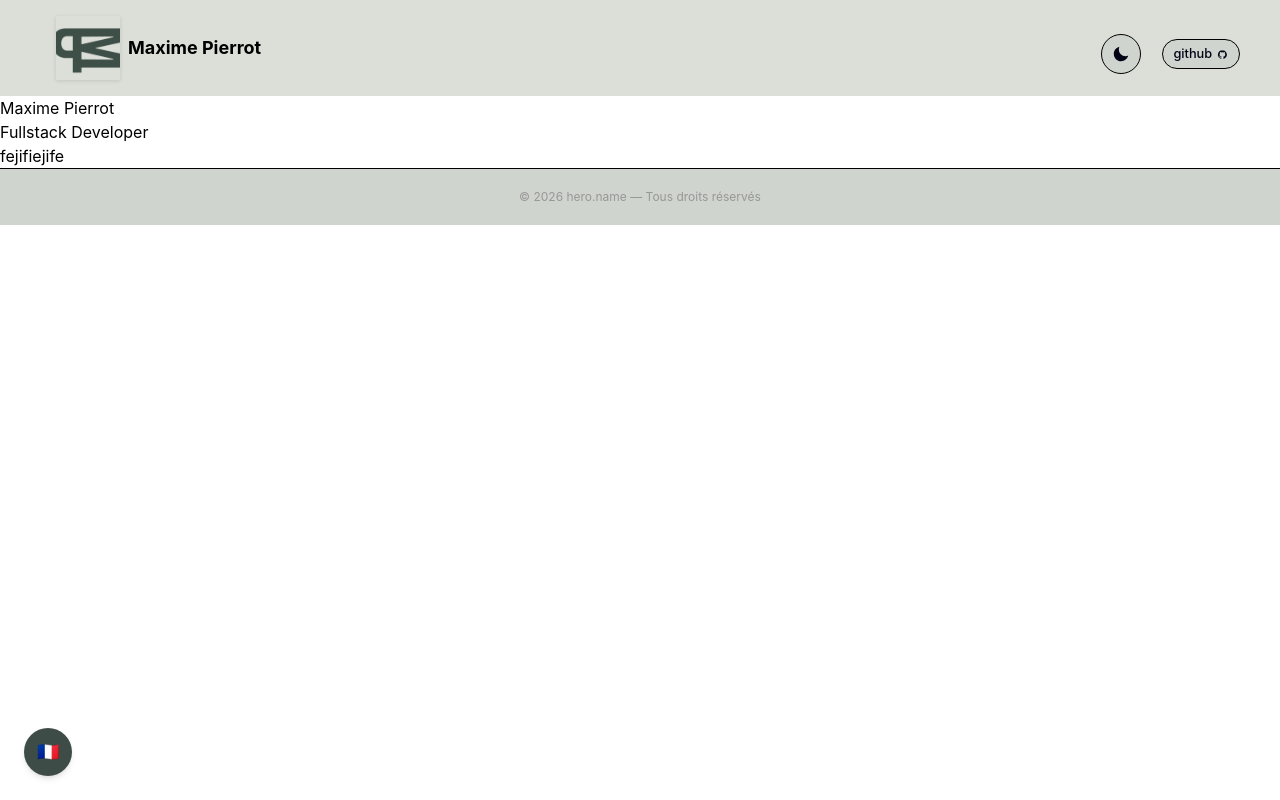
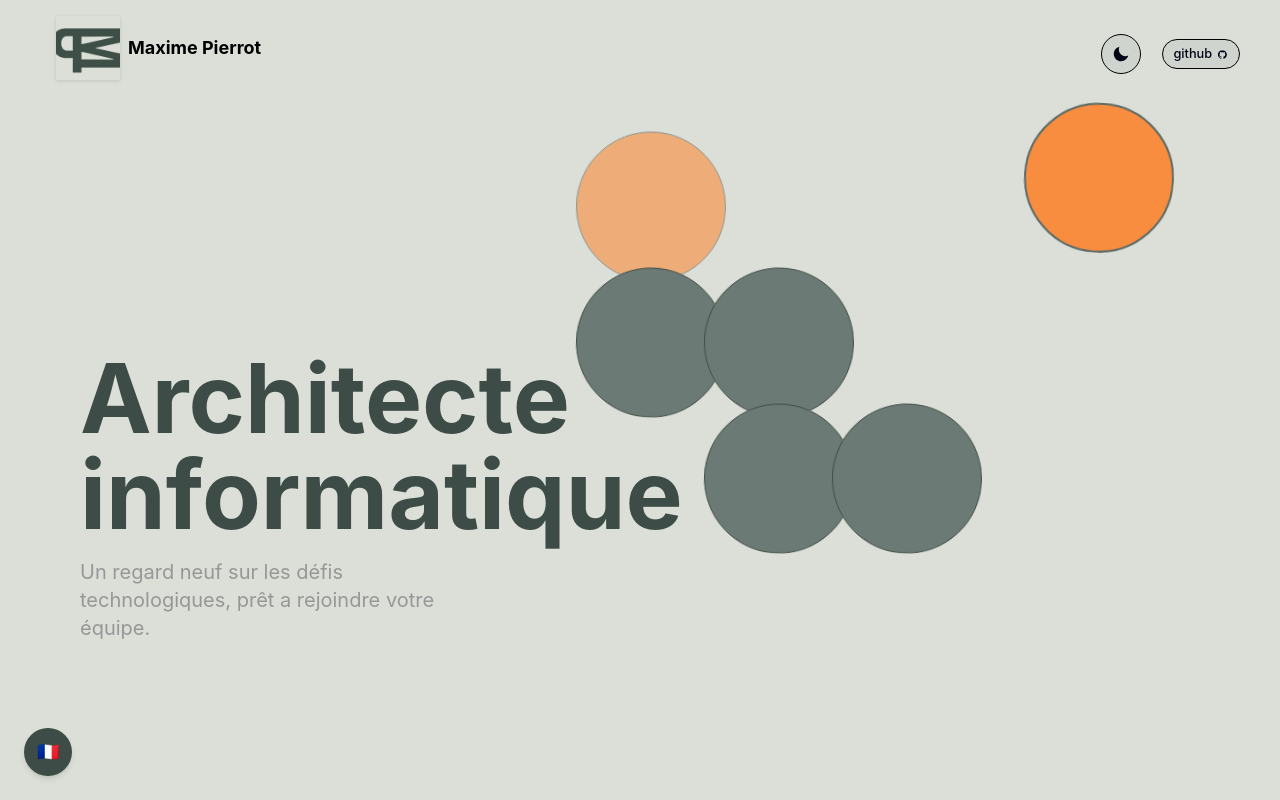
Before and after one commit to MaximePirt/Portfolio, a React (Vite) app in the folder front/: page /contact in a window 1280 px wide. Shown: the top 800 px of the page. Built offline with nearby package versions, Linux system fonts and the light colour scheme.

Commit message:
feat: HeroSection with catchphrase and animation
add motion package
modify i18n translation, add category profile instead of using hero

```diff
--- a/front/package.json
+++ b/front/package.json
@@ -11,6 +11,7 @@
   },
   "dependencies": {
     "i18next": "^25.10.10",
+    "motion": "^12.38.0",
     "react": "^19.2.4",
     "react-dom": "^19.2.4",
     "react-i18next": "^16.6.6",
--- a/front/src/App.jsx
+++ b/front/src/App.jsx
@@ -6,12 +6,14 @@ import Home from './pages/Home'
 import Contact from './pages/Contact'
 import Infos from './pages/Infos'
 import LanguageSwitcher from './components/ui/LanguageSwitcher'
+import HeroSection from './components/ui/HeroSection'
 
 function App() {
   return (
     <BrowserRouter>
       <Header />
       <LanguageSwitcher />
+        <HeroSection />
       <Routes>
         <Route path="/" element={<Home />} />
         <Route path="/contact" element={<Contact />} />
--- a/front/src/components/layout/Header.jsx
+++ b/front/src/components/layout/Header.jsx
@@ -29,7 +29,7 @@ function Header() {
 				style={{ boxShadow: 'var(--shadow-btn)' }}>
 				<img src="/logo.png" alt="Logo" className="w-full h-full object-cover" />
 			</Link>
-			<p className="text-sm md:text-lg font-bold truncate  whitespace-nowrap">{t('hero.title')}</p>
+			<p className="text-sm md:text-lg font-bold truncate  whitespace-nowrap">{t('profile.name')}</p>
 		</div>
 
 	</div>
--- /dev/null
+++ b/front/src/components/ui/HeroSection.jsx
@@ -0,0 +1,226 @@
+import { motion, useMotionValue, useSpring } from 'motion/react'
+import { useRef, useEffect } from 'react'
+import { useTranslation } from 'react-i18next'
+
+
+
+const SHAPES = [
+	{
+		id: 1,
+		x: 80,
+		y: 2,
+		size: 150,
+		rotate: 0,
+		delay: 0,
+		bg: 'var(--accent)',
+		border: '2px solid var(--primary)',
+		opacity: 0.8,
+		radius: '100%',
+		clipPath: 'none',
+		floatY: 10,
+		floatRotate: 4,
+		repelRadius: 180,
+		repelForce: 70,
+	},
+	{
+		id: 2,
+		x: 45,
+		y: 5,
+		size: 150,
+		rotate: 0,
+		delay: 0.4,
+		bg: 'var(--accent)',
+		border: '1px solid var(--primary)',
+		opacity: 0.5,
+		radius: '100%',
+		clipPath: 'none',
+		floatY: 16,
+		floatRotate: 7,
+		repelRadius: 220,
+		repelForce: 90,
+	},
+	{
+		id: 3,
+		x: 45,
+		y: 22,
+		size: 150,
+		rotate: 0,
+		delay: 0.4,
+		bg: 'var(--secondary)',
+		border: '1px solid var(--primary)',
+		opacity: 1,
+		radius: '100%',
+		clipPath: 'none',
+		floatY: 16,
+		floatRotate: 7,
+		repelRadius: 220,
+		repelForce: 90,
+	},
+	{
+		id: 4,
+		x: 55,
+		y: 22,
+		size: 150,
+		rotate: 0,
+		delay: 0.4,
+		bg: 'var(--secondary)',
+		border: '1px solid var(--primary)',
+		opacity: 1,
+		radius: '100%',
+		clipPath: 'none',
+		floatY: 16,
+		floatRotate: 7,
+		repelRadius: 220,
+		repelForce: 90,
+	},
+	{
+		id: 5,
+		x: 55,
+		y: 39,
+		size: 150,
+		rotate: 0,
+		delay: 0.4,
+		bg: 'var(--secondary)',
+		border: '1px solid var(--primary)',
+		opacity: 1,
+		radius: '100%',
+		clipPath: 'none',
+		floatY: 16,
+		floatRotate: 7,
+		repelRadius: 220,
+		repelForce: 90,
+	},
+	{
+		id: 5,
+		x: 65,
+		y: 39,
+		size: 150,
+		rotate: 0,
+		delay: 0.4,
+		bg: 'var(--secondary)',
+		border: '1px solid var(--primary)',
+		opacity: 1,
+		radius: '100%',
+		clipPath: 'none',
+		floatY: 16,
+		floatRotate: 7,
+		repelRadius: 220,
+		repelForce: 90,
+	},
+]
+
+function FloatingShape({ x, y, size, rotate, delay, bg, border, opacity, radius, clipPath, floatY, floatRotate, repelRadius, repelForce, sectionRef }) {
+	const rawX = useMotionValue(0)
+	const rawY = useMotionValue(0)
+	const springX = useSpring(rawX, { stiffness: 90, damping: 16 })
+	const springY = useSpring(rawY, { stiffness: 90, damping: 16 })
+
+	useEffect(() => {
+	const section = sectionRef.current
+	if (!section) return
+
+	const handleMouseMove = (e) => {
+		const rect = section.getBoundingClientRect()
+		const mouseX = e.clientX - rect.left
+		const mouseY = e.clientY - rect.top
+		const shapeCX = (x / 100) * rect.width  + size / 2
+		const shapeCY = (y / 100) * rect.height + size / 2
+		const dx = mouseX - shapeCX
+		const dy = mouseY - shapeCY
+		const dist = Math.sqrt(dx * dx + dy * dy)
+
+		if (dist < repelRadius && dist > 0) {
+		const force = (repelRadius - dist) / repelRadius
+		rawX.set(-(dx / dist) * force * repelForce)
+		rawY.set(-(dy / dist) * force * repelForce)
+		} else {
+		rawX.set(0)
+		rawY.set(0)
+		}
+	}
+
+	section.addEventListener('mousemove', handleMouseMove)
+	return () => section.removeEventListener('mousemove', handleMouseMove)
+	}, [x, y, size, repelRadius, repelForce, sectionRef, rawX, rawY])
+
+	return (
+		<motion.div
+			className="absolute hidden md:block"
+			style={{ left: `${x}%`, top: `${y}%` }}
+			animate={{
+				y: [0, -floatY, 0],
+				rotate: [rotate, rotate + floatRotate, rotate],
+			}}
+			transition={{
+				duration: 4 + delay,
+				repeat: Infinity,
+				ease: 'easeInOut',
+				delay,
+			}}
+		>
+			<motion.div
+			style={{
+				width: size,
+				height: size,
+				x: springX,
+				y: springY,
+				backgroundColor: bg,
+				border,
+				opacity,
+				borderRadius: radius,
+				clipPath: clipPath === 'none' ? undefined : clipPath,
+				backdropFilter: 'blur(2px)',
+			}}
+			/>
+		</motion.div>
+	)
+}
+
+function HeroSection() {
+	const { t } = useTranslation()
+	const sectionRef = useRef(null)
+
+	return (
+	<section
+		ref={sectionRef}
+		className="relative w-full h-screen overflow-hidden flex items-center justify-start"
+		style={{ backgroundColor: 'var(--background)' }}
+	>
+		{SHAPES.map(shape => (
+		<FloatingShape
+			key={shape.id}
+			x={shape.x}
+			y={shape.y}
+			size={shape.size}
+			rotate={shape.rotate}
+			delay={shape.delay}
+			bg={shape.bg}
+			border={shape.border}
+			opacity={shape.opacity}
+			radius={shape.radius}
+			clipPath={shape.clipPath}
+			floatY={shape.floatY}
+			floatRotate={shape.floatRotate}
+			repelRadius={shape.repelRadius}
+			repelForce={shape.repelForce}
+			sectionRef={sectionRef}
+		/>
+		))}
+
+		<div className="relative z-10 text-left px-6 pl-12 md:pl-20 max-w-md md:max-w-lg">
+		<h1
+			className="text-6xl md:text-8xl font-bold mb-4"
+			style={{ color: 'var(--primary)' }}>
+			{t('hero.title')}
+		</h1>
+		<p
+			className="text-lg md:text-xl"
+			style={{ color: 'var(--text-light)' }}>
+			{t('hero.subtitle')}
+		</p>
+		</div>
+	</section>
+	)
+}
+
+export default HeroSection
--- a/front/src/i18n/locales/en/translation.json
+++ b/front/src/i18n/locales/en/translation.json
@@ -1,12 +1,17 @@
 {
   "hero": {
-    "title": "Maxime Pierrot",
-    "subtitle": "Fullstack Developer",
+    "title": "Software Architect",
+    "subtitle": "A fresh perspective on technological challenges, ready to join your team.",
     "cta": "XXXXXXXXXX",
     "tagline": "Passionate about creating innovative solutions"
   },
   "footer": {
     "rights": "All rights reserved"
+  },
+  "profile": {
+    "name": "Maxime Pierrot",
+    "role": "Fullstack Developer",
+    "description": "Passionate about creating innovative solutions"
   },
   "nav": {
     "home": "Home",
--- a/front/src/i18n/locales/fr/translation.json
+++ b/front/src/i18n/locales/fr/translation.json
@@ -1,12 +1,17 @@
 {
   "hero": {
-    "title": "Maxime Pierrot",
-    "subtitle": "Fullstack Developer",
+    "title": "Architecte informatique",
+    "subtitle": "Un regard neuf sur les défis technologiques, prêt a rejoindre votre équipe.",
     "cta": "XXXXXXXXXX",
-    "tagline": "Passionné par la création de solutions innovantes"
+    "tagline": "Passionate about creating innovative solutions"
   },
   "footer": {
     "rights": "Tous droits réservés"
+  },
+  "profile": {
+    "name": "Maxime Pierrot",
+    "role": "Fullstack Developer",
+    "description": "Passionate about creating innovative solutions"
   },
   "nav": {
     "home": "Accueil",
--- a/front/src/pages/Home.jsx
+++ b/front/src/pages/Home.jsx
@@ -9,7 +9,7 @@ function Home() {
 	return (
 		<main className="min-h-screen bg-gray-50 flex flex-col  px-4 py-10 gap-8" style={{ backgroundColor: 'var(--background)' }}>
 
-		<div className="
+		{/* <div className="
 			grid grid-cols-1 md:grid-cols-[1.4fr_1fr]
 			gap-6
 			w-full md:w-4/5 ml-auto
@@ -33,17 +33,17 @@ function Home() {
 			<div className="md:col-span-2 text-center md:text-left">
 				<p className="text-sm justify-center pl-8">{t('hero.tagline')}</p>
 			</div>
-		</div>
+		</div> */}
 
 
 		{/** Stacks */}
 
-		<div className="flex flex-col items-center text-center pt-4 pb-4 pr-4 pl-4 mb-8 px-6 py-10 rounded-2xl shadow-md mr-auto w-3/5"  style={{ backgroundColor: 'var(--background-offset)' }}>
+		{/* <div className="flex flex-col items-center text-center pt-4 pb-4 pr-4 pl-4 mb-8 px-6 py-10 rounded-2xl shadow-md mr-auto w-3/5"  style={{ backgroundColor: 'var(--background-offset)' }}> */}
 
 
 
 
-		</div>
+		{/* </div>				 */}
 
 		</main>
 	)
```
Also changed, not shown: 1 other file (tests, documents, lock files or other folders).
